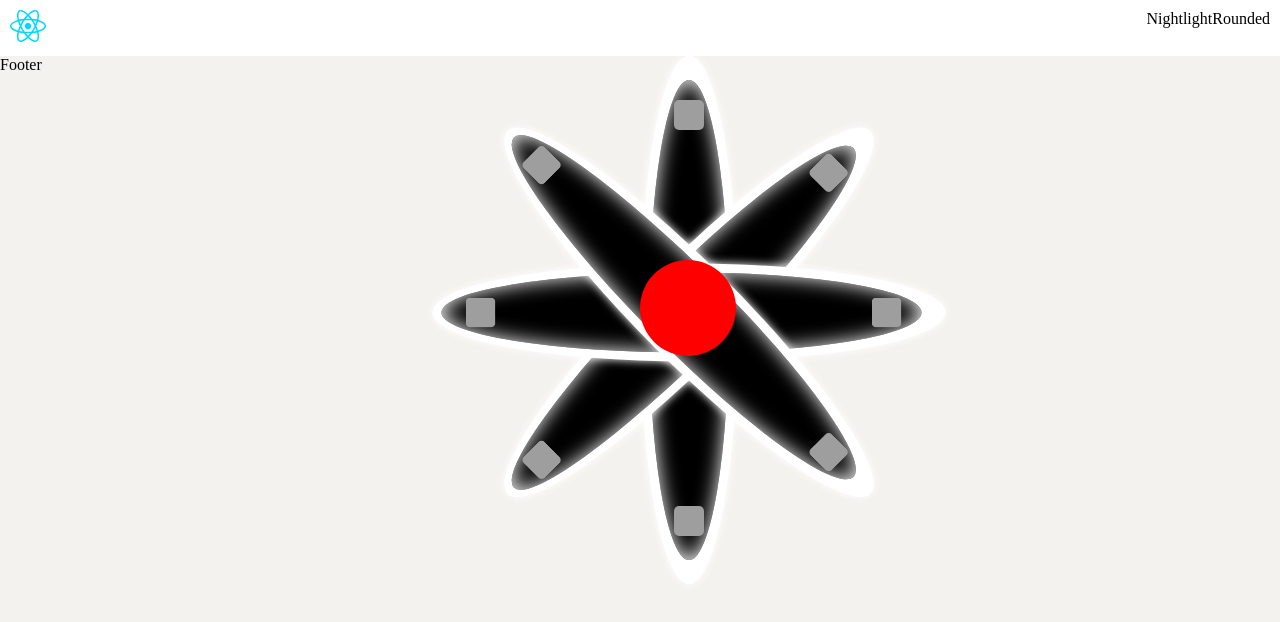
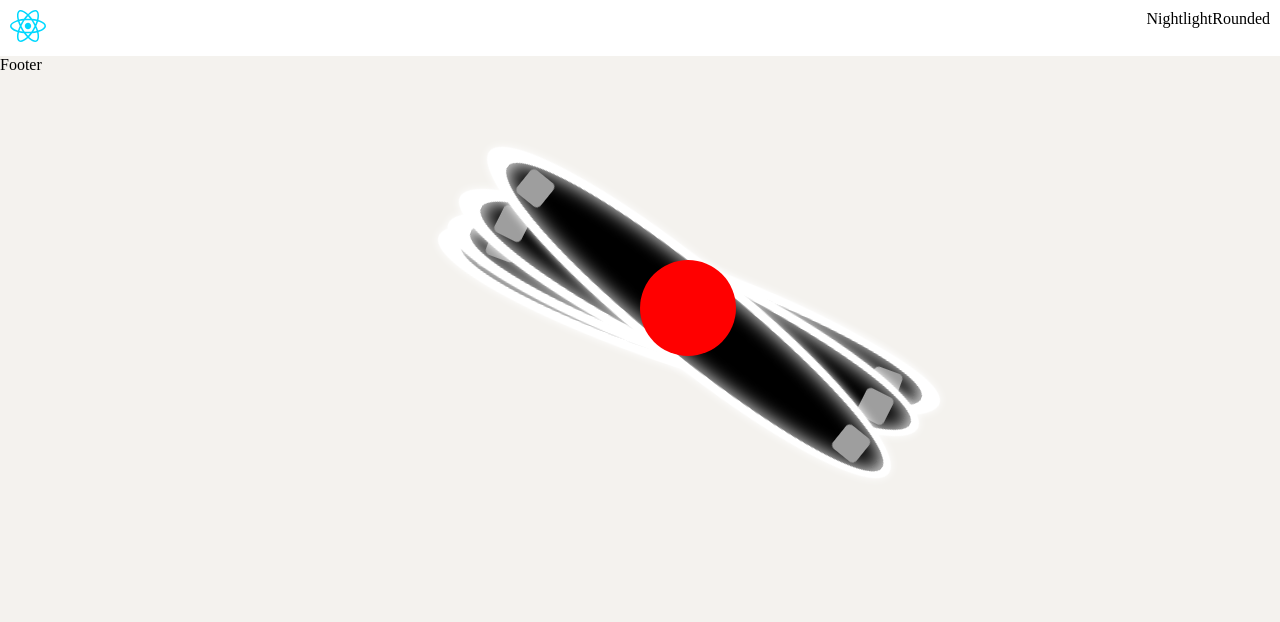
Before and after one commit to sushilpandeyy/Portfolio2.0, a React (Vite) app: page /connect in a window 1280 px wide. Shown: the top 622 px of the page. Built offline with nearby package versions, Linux system fonts and the light colour scheme; grey boxes are pictures that could not be loaded.

Commit message:
Animation Final

```diff
--- a/src/component/common/Connect.css
+++ b/src/component/common/Connect.css
@@ -32,6 +32,7 @@
   display: flex;
   flex-direction: column;
   justify-content: space-between;
+  animation: mymove1 16s infinite;
 }
 .nucleus2{
     transform: rotate(45deg);
@@ -47,6 +48,7 @@
     display: flex;
   flex-direction: column;
   justify-content: space-between;
+  animation: mymove2 20s infinite;
   }
   .nucleus3{
     transform: rotate(90deg);
@@ -62,6 +64,7 @@
     display: flex;
   flex-direction: column;
   justify-content: space-between;
+  animation: mymove3 24s infinite;
   }
   .nucleus4{
     transform: rotate(135deg);
@@ -77,6 +80,7 @@
     display: flex;
   flex-direction: column;
   justify-content: space-between;
+  animation: mymove4 28s infinite;
   }
   .img-prop{
     height: 30px;
@@ -84,3 +88,16 @@
     margin: 20px;
     border-radius: 5px;
   }
+
+  @keyframes mymove1 {
+    100% {transform: rotate(360deg);}
+  }
+  @keyframes mymove2 {
+    100% {transform: rotate(405deg);}
+  }
+  @keyframes mymove3 {
+    100% {transform: rotate(450deg);}
+  }
+  @keyframes mymove4 {
+    100% {transform: rotate(495deg);}
+  }
```
